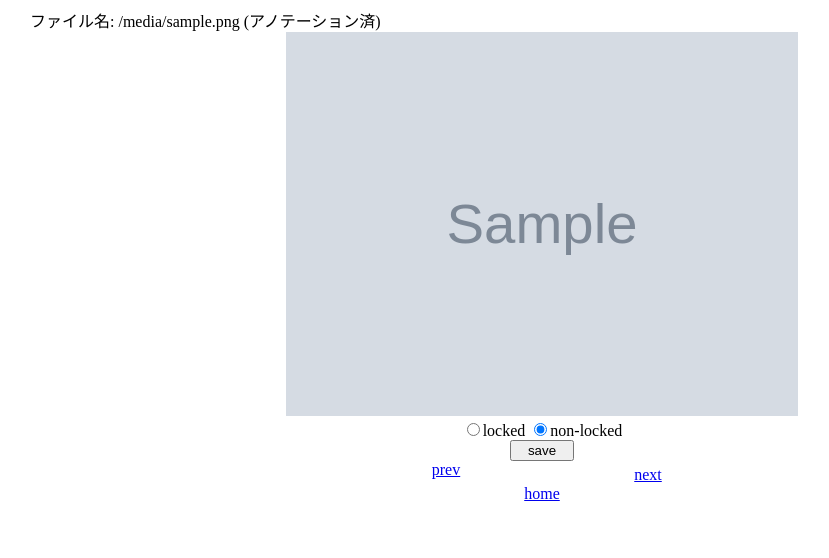
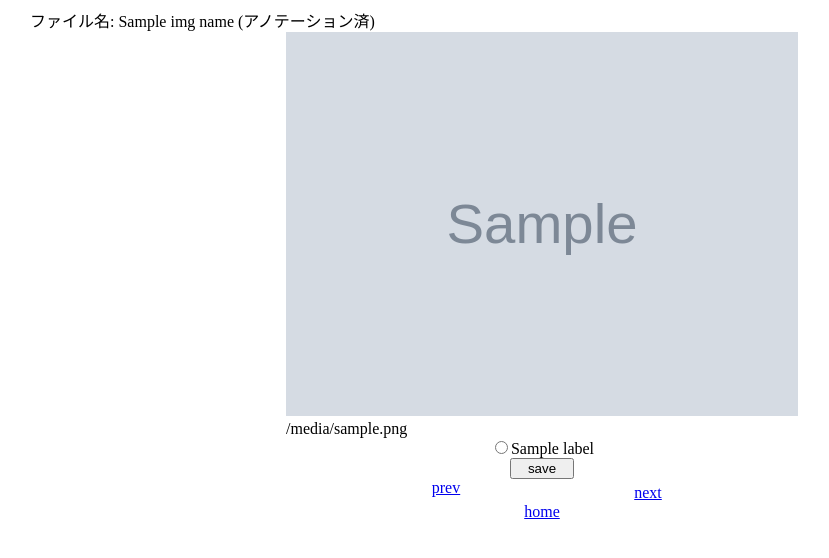
Before and after one commit to kenoga/image-annotation-tool, a Flask app: template templates/annotate.html in a window 1280 px wide. Shown: the top 558 px of the page, without its empty margins (98-927 px from the left). Run offline with Flask 2, Linux system fonts and the light colour scheme; the template is opened without the code that fills it: most values are stand-ins (such as "Sample title", 1, 10 or a date in 2020); grey boxes marked "Sample" are stand-in pictures; parts of the project's set-up code (start-up, migrations or seed data) failed here and were passed over; some libraries are stand-ins or nearby versions.

Commit message:
change for gaze annotation

```diff
--- a/main.py
+++ b/main.py
@@ -1,18 +1,17 @@
 import os
 import json
+import glob
+from collections import defaultdict
 from flask import Flask, render_template, redirect, url_for, request, flash
 
+STATIC_DIRNAME = 'static'
 IMAGE_DIR = './static/images'
 JSON_FILE = './test.json'
+LABELS = ["ok", "one-eye", "no-eye", "closed-eyes", "other"]
 
 # 指定されたディレクトリに存在する画像ファイル名をリスト化してソート
-sorted_image_names = sorted([name for name in os.listdir(IMAGE_DIR) if '.jpg' in name or '.jpeg' in name])
-id2img = {}
-img2id = {}
-# 各画像にidを振って, id->img, img->idのdictを作成
-for i in range(0, len(sorted_image_names)):
-    id2img[i] = sorted_image_names[i]
-    img2id[sorted_image_names[i]] = i
+# TODO: static内に存在すればどんなパスでも取得できるようにする
+img_paths = sorted([path for path in glob.glob(os.path.join(IMAGE_DIR, "*/*/*.jpg"))])
 
 with open(JSON_FILE) as fr:
     annotations = json.load(fr)
@@ -22,50 +21,64 @@ app = Flask(__name__)
 @app.route('/')
 def index():
     imgs = []
-    for img_id, img in sorted(id2img.items()):
-        label = get_label(img_id)
-        imgs.append((img_id, img, label))
+    for index, img_path in enumerate(img_paths):
+        img_name = get_img_name(img_path)
+        label = get_label(img_name)
+        imgs.append((index, img_name, label))
 
     return render_template('index.html', imgs=imgs)
 
 
-@app.route('/annotate/<img_id>', methods=['POST', 'GET'])
-def annotate(img_id=None):
-    if not is_valid_id(img_id):
+@app.route('/annotate/<img_index>', methods=['POST', 'GET'])
+def annotate(img_index=None):
+    if not is_valid_index(img_index):
         flash('Image id is invalid...', 'error')
         return redirect(url_for('index'))
-
-    img_id = int(img_id)
-    img = id2img[img_id]
+    img_index = int(img_index)
+    img_path = img_paths[img_index]
+    img_name = get_img_name(img_path)
+    img_path_for_client = get_img_path_for_client(img_path)
 
     if request.method == 'POST':
-        ant = request.form['locked']
-        if ant == 'locked':
-            annotations[img] = 'locked'
-        elif ant == 'non-locked':
-            annotations[img] = 'non-locked'
-        else:
-            return redirect('/annotate/%d' % img_id)
+        ant = request.form['ant']
+        annotations[img_name] = ant
         with open(JSON_FILE, 'w') as fw:
             json.dump(annotations, fw)
-        flash('Annotation to %s is completed!' % img, 'success')
-        # return render_template('annotate.html', id=img_id, img=img, label=annotations[img])
+        flash('Annotation to %s is completed!' % img_name, 'success')
 
-    return render_template('annotate.html', id=img_id, img=img, label=get_label(img_id))
+    label = get_label(img_name)
+    return render_template('annotate.html',
+                           index=img_index,
+                           img_name=img_name,
+                           img_path=img_path_for_client,
+                           label=label,
+                           labels=LABELS,
+                           checked_or_not=create_checked_or_not_list(label, LABELS))
 
+def create_checked_or_not_list(label, labels):
+    li = [""] * len(labels)
+    if label is None:
+        li[0] = "checked"
+    else:
+        li[label.index(label)] = "checked"
+    return li
 
-def is_valid_id(img_id):
-    if img_id is None or int(img_id) not in id2img:
+def is_valid_index(img_index):
+    if img_index is None or int(img_index) < 0 or int(img_index) >= len(img_paths):
         return False
     return True
 
-# img_id: int
-def get_label(img_id):
-    img = id2img[img_id]
-    if img in annotations:
-        return annotations[img]
+def get_label(img_name):
+    if img_name in annotations:
+        return annotations[img_name]
     else:
         return None
+
+def get_img_name(img_path):
+    return os.path.basename(img_path)
+
+def get_img_path_for_client(img_path):
+    return "/static" + img_path.split(STATIC_DIRNAME)[1]
 
 
 if __name__ == "__main__":
--- a/templates/annotate.html
+++ b/templates/annotate.html
@@ -1,17 +1,10 @@
 
 {% extends 'template.html' %}
 
-{% if label == 'locked' %}
-    {% set locked_radio = 'checked' %}
-    {% set non_locked_radio = '' %}
-{% else %}
-    {% set locked_radio = '' %}
-    {% set non_locked_radio = 'checked' %}
-{% endif %}
 
 {% block content %}
 <p>
-    ファイル名: {{img}}
+    ファイル名: {{img_name}}
     {% if label == None %}
         (未アノテーション)
     {% else %}
@@ -21,13 +14,15 @@
 </p>
 
 <div class="img-div">
-    <img src="/static/images/{{img}}"/>
+    <img src="{{img_path}}"/>
+    {{img_path}}
 </div>
 
 <div class="form-div">
-    <form method="post" action="/annotate/{{id}}">
-        <input type="radio" name="locked" value="locked" {{locked_radio}}>locked
-        <input type="radio" name="locked" value="non-locked" {{non_locked_radio}}>non-locked
+    <form method="post" action="/annotate/{{index}}">
+        {% for label in labels %}
+            <input type="radio" name="ant" value="{{label}}" {{checked_or_not[loop.index0]}}>{{label}}
+        {% endfor %}
         <p>
             <input type="submit" value="save" class='save-button'>
         </p>
@@ -37,10 +32,10 @@
 
 <div class="prev-next-div">
     <p>
-        <a href="/annotate/{{id-1}}">prev</a>
+        <a href="/annotate/{{index-1}}">prev</a>
     </p>
     <p>
-        <a href="/annotate/{{id+1}}">next</a>
+        <a href="/annotate/{{index+1}}">next</a>
     </p>
 </div>
 
--- a/test.json
+++ b/test.json
@@ -1 +1 @@
-{"2.jpg": "non-locked", "1.jpg": "locked", "3.jpg": "non-locked"}
+{"0001_0_A_00_00000014.jpg": "ok", "0001_0_A_00_00000006.jpg": "ok", "0001_0_A_00_00000017.jpg": "ok", "3.jpg": "non-locked", "0001_0_A_00_00000008.jpg": "ok", "0001_0_A_00_00000010.jpg": "ok", "0001_0_A_00_00000013.jpg": "ok", "0001_0_A_00_00000016.jpg": "ok", "0001_0_A_00_00000019.jpg": "ok", "0001_0_A_00_00000011.jpg": "ok", "0001_0_A_00_00000015.jpg": "ok", "0001_0_A_00_00000018.jpg": "ok", "0001_0_A_00_00000020.jpg": "ok", "0001_0_A_00_00000005.jpg": "ok", "0001_0_A_00_00000009.jpg": "ok", "0001_0_A_00_00000007.jpg": "ok", "2.jpg": "non-locked", "1.jpg": "locked", "0001_0_A_00_00000012.jpg": "ok"}
```
